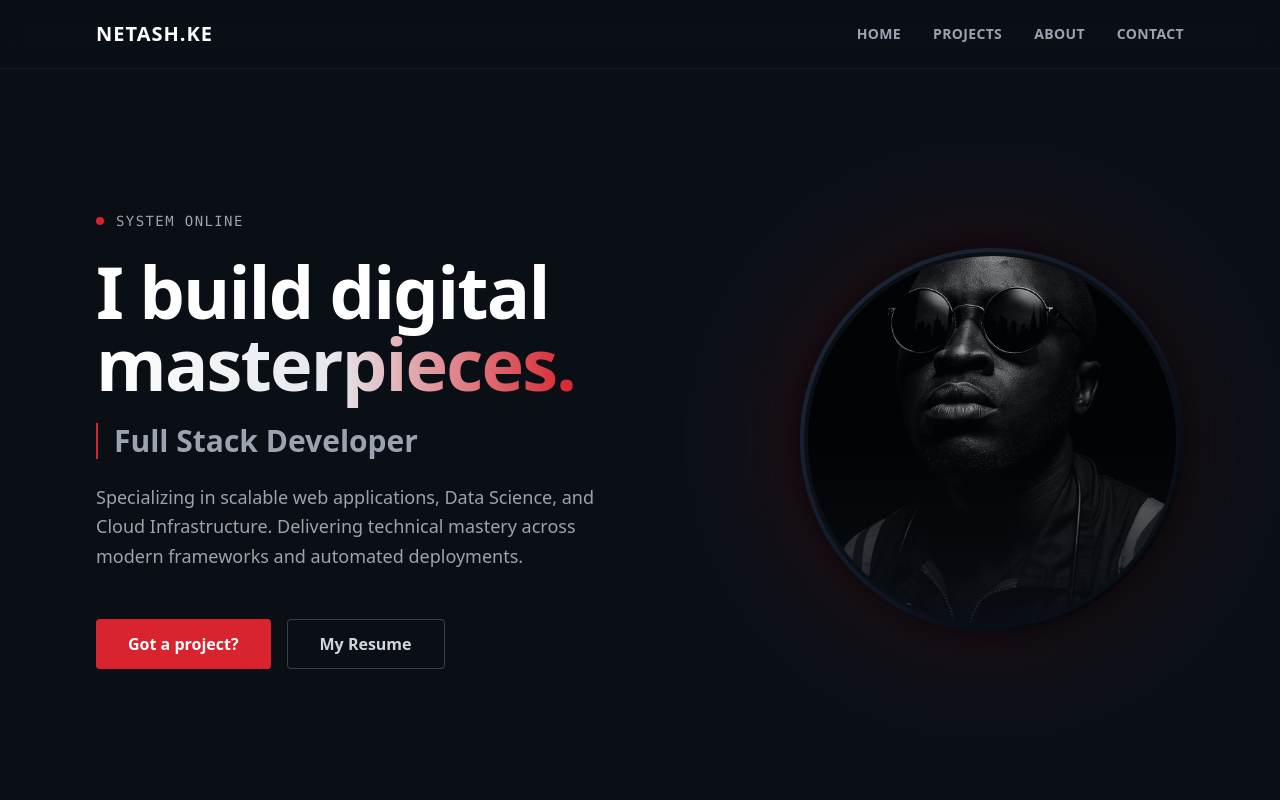
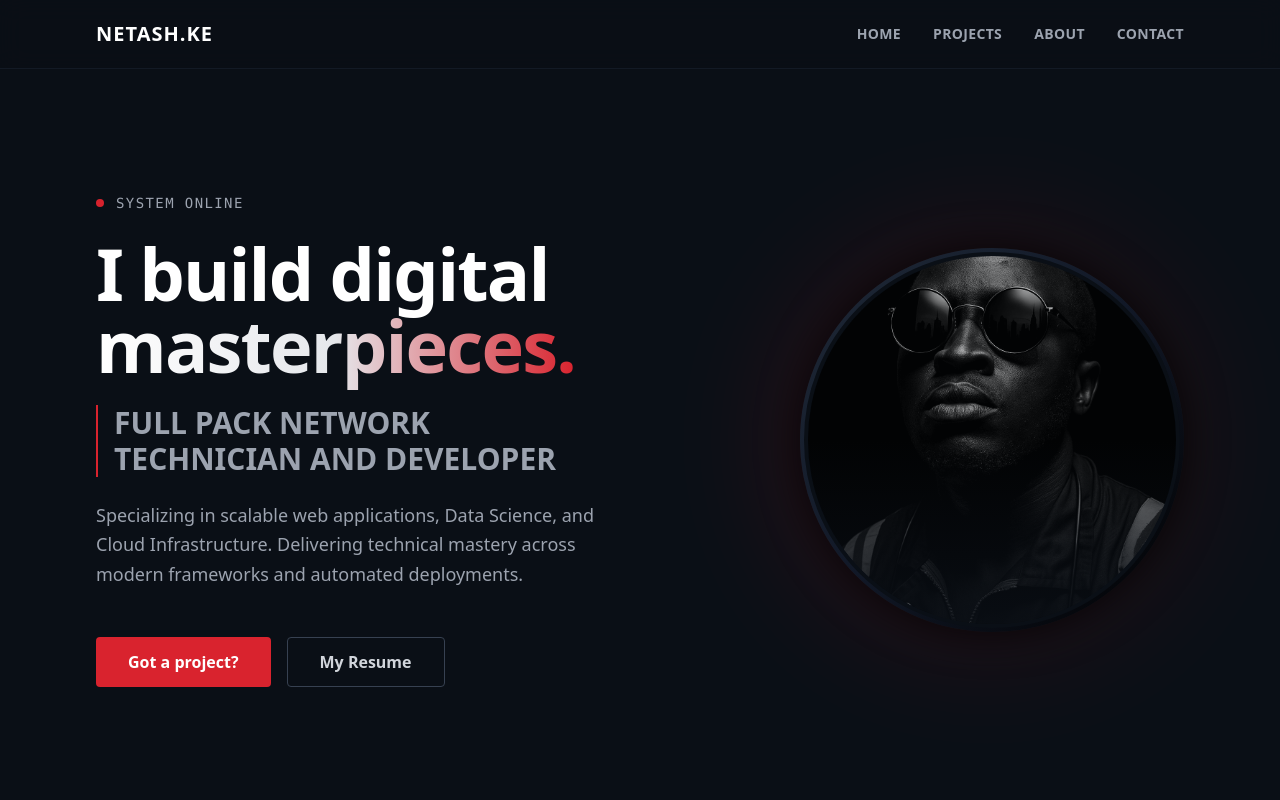
Before and after one commit to CaLLmeeDdY/ashilaka-portfolio-, a React (Vite) app: page / in a window 1280 px wide. Shown: the top 800 px of the page. Built offline with nearby package versions, Linux system fonts and the light colour scheme.

Commit message:
Testing the live Vercel pipeline

```diff
--- a/src/App.jsx
+++ b/src/App.jsx
@@ -6,7 +6,7 @@ import React, { useState } from 'react';
 // ==========================================================
 const profile = {
   name: "NETASH.KE",
-  role: "Full Stack Developer",
+  role: "FULL PACK NETWORK TECHNICIAN AND DEVELOPER",
   bio: "Specializing in scalable web applications, Data Science, and Cloud Infrastructure. Delivering technical mastery across modern frameworks and automated deployments.",
   buttonText: "Got a project?",
   resumeText: "My Resume",
```
